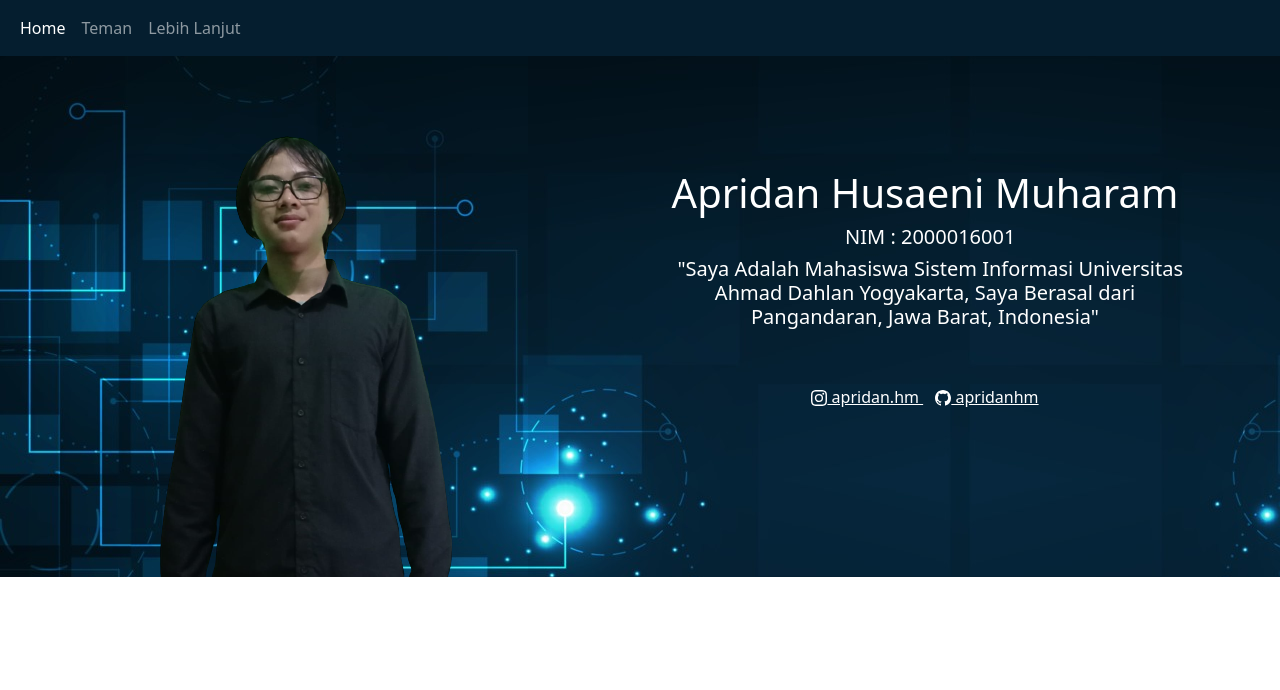
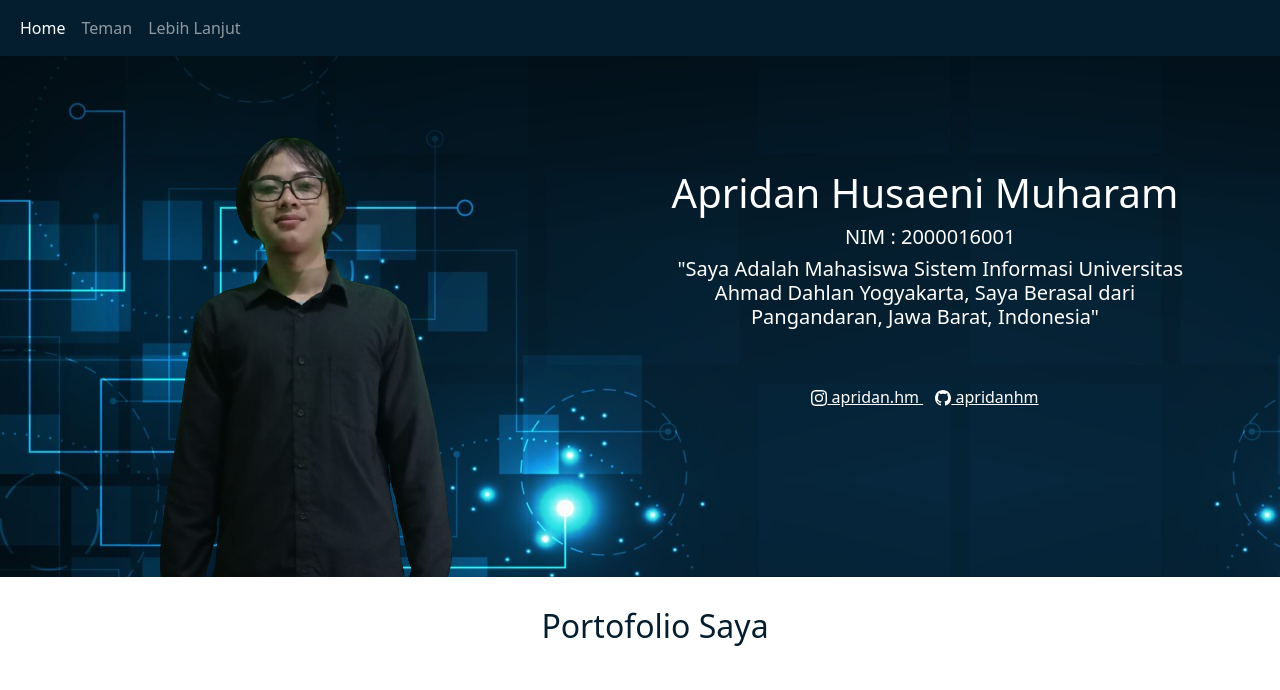
Before and after one commit to apridanhm/tekweb2022, a plain HTML site: page index.html in a window 1280 px wide. Shown: the top 690 px of the page. Drawn offline with nearby package versions, Linux system fonts and the light colour scheme.

Commit message:
Update index.html

```diff
--- a/index.html
+++ b/index.html
@@ -64,11 +64,9 @@
 
         <!-- portofolio  -->
         <div class="porto">
-            <div>
-                <h2 class:"judul">
-                    Portofolio Saya
-                </h2>
-            </div>
+            <h2>
+               Portofolio Saya
+            </h2>
         </div>
         <br>
         <div class="container-fluid mt-3">
```
